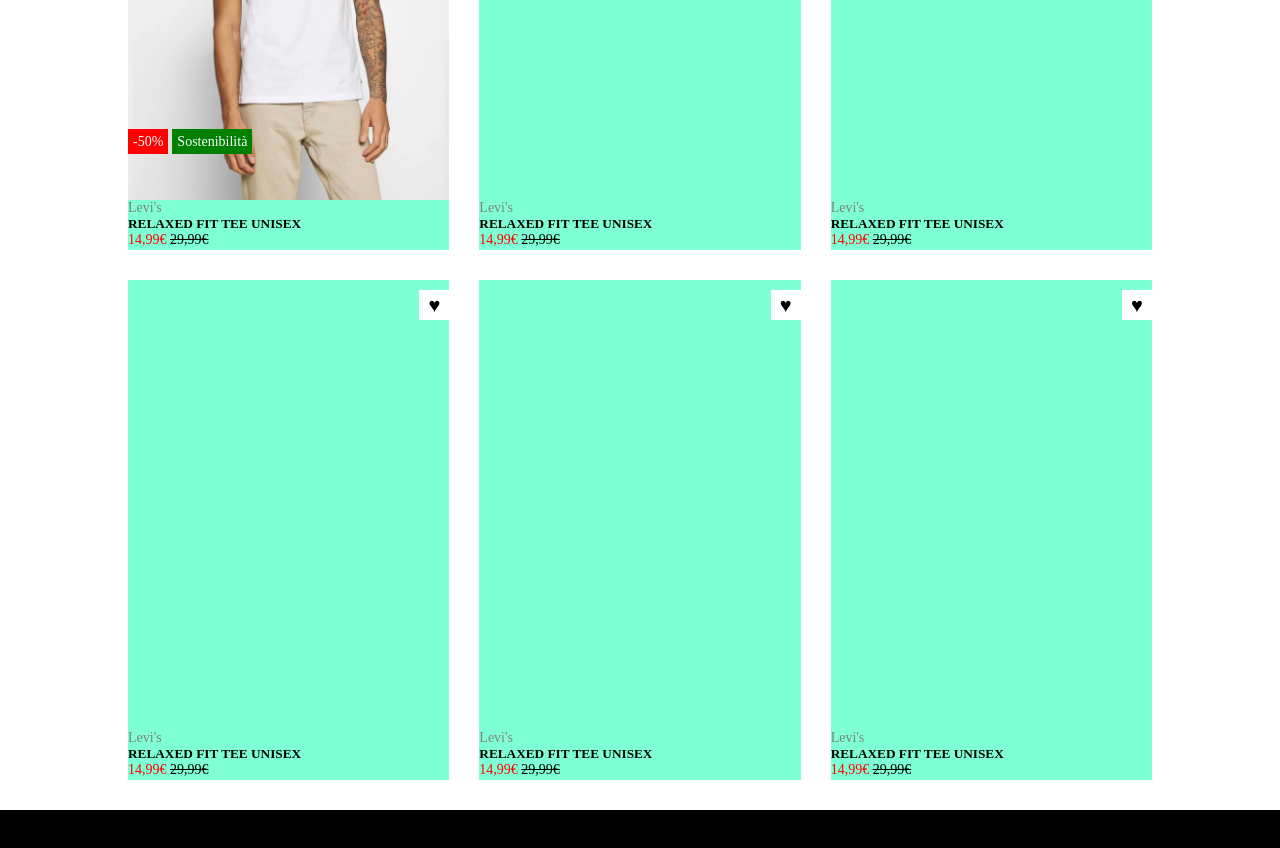
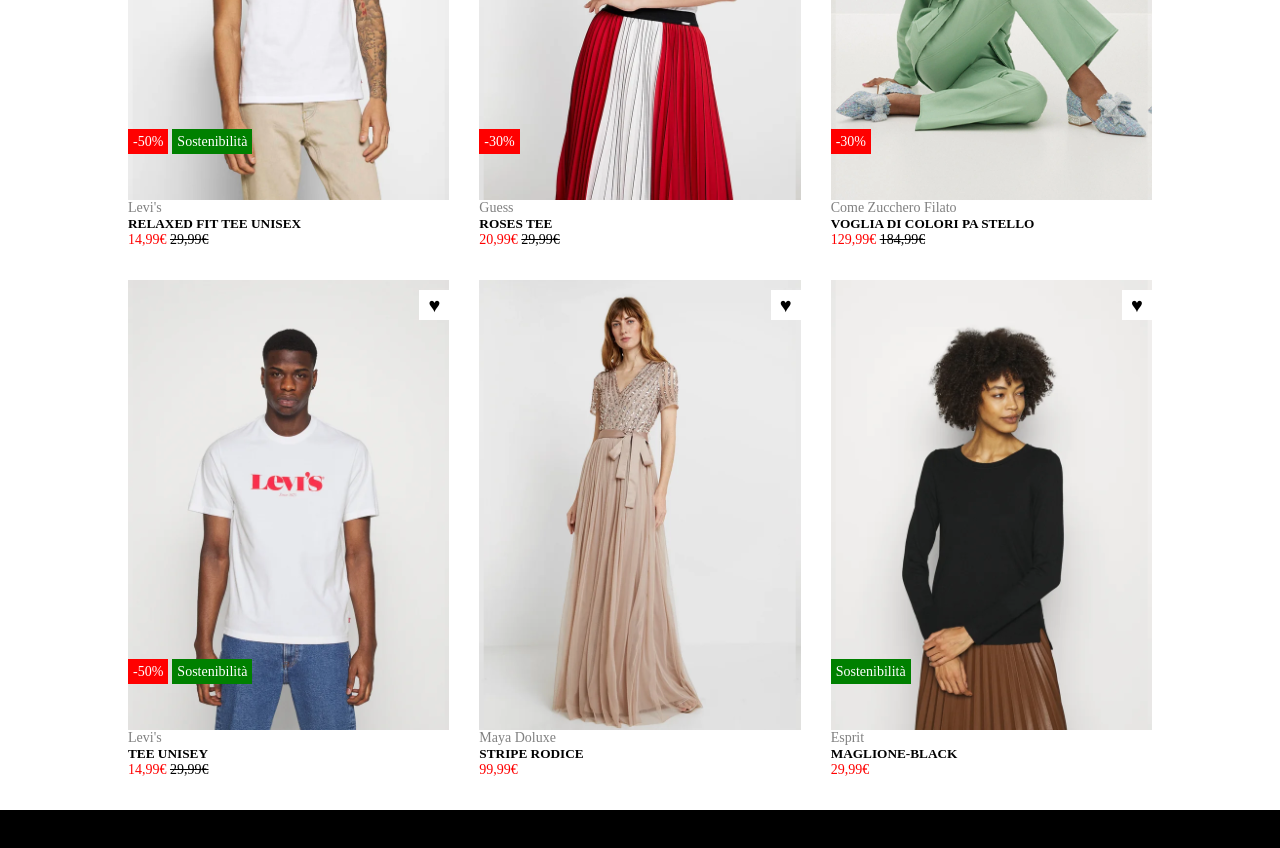
Before and after one commit to Marco9726/html-css-boolando, a plain HTML site: page index.html in a window 1280 px wide. Shown: the part 360-1208 px from the top of the page. Drawn offline with Linux system fonts and the light colour scheme.

Commit message:
card rifinite di immagini, prezzi e descrizioni

```diff
--- a/css/style.css
+++ b/css/style.css
@@ -72,7 +72,6 @@ main .container .row{
 }
 main .container .row .col{
     width: calc(100% / 3 - 20px);
-    background-color: aquamarine;
     height: 500px;
 }
 
@@ -140,9 +139,29 @@ main .container .row .col .info .brand{
     right: 0;
     top: 10px;
 }
-
+/* IMMAGINI  */
 #Image1{
     background-image: url('../img/1.webp');
+}
+
+#Image2{
+    background-image: url('../img/2.webp');
+}
+
+#Image3{
+    background-image: url('../img/3.webp');
+}
+
+#Image4{
+    background-image: url('../img/4.webp');
+}
+
+#Image5{
+    background-image: url('../img/5.webp');
+}
+
+#Image6{
+    background-image: url('../img/6.webp');
 }
 
 /* FOOTER  */
--- a/index.html
+++ b/index.html
@@ -65,7 +65,52 @@
                     </div>
                     <div class="col">
                         <div class="card" id="Image2">
-                            <div class="about"></div>
+                            <div class="about">
+                                <span class="percentage">-30</span>
+                            </div>
+                            <span class="heart">&hearts;</span>
+                        </div>
+                        <div class="info">
+                            <div class="brand">
+                                Guess
+                            </div>
+                            <div class="dress">
+                                <h5>ROSES TEE</h5>
+                            </div>
+                            <div class="price">
+                                <span class="discount">20,99</span>
+                                <span class="original">29,99</span>
+                            </div>
+                        </div>
+                    </div>
+                    <div class="col">
+                        <div class="card" id="Image3">
+                            <div class="about">
+                                <span class="percentage">-30</span>
+                            </div>
+                            <span class="heart">&hearts;</span>
+                        </div>
+                        <div class="info">
+                            <div class="brand">
+                                Come Zucchero Filato
+                            </div>
+                            <div class="dress">
+                                <h5>VOGLIA DI COLORI PA STELLO</h5>
+                            </div>
+                            <div class="price">
+                                <span class="discount">129,99</span>
+                                <span class="original">184,99</span>
+                            </div>
+                        </div>
+                    </div>
+                </div>
+                <div class="row">
+                    <div class="col">
+                        <div class="card" id="Image4">
+                            <div class="about">
+                                <span class="percentage">-50</span>
+                                <span class="sost">Sostenibilit</span>
+                            </div>
                             <span class="heart">&hearts;</span>
                         </div>
                         <div class="info">
@@ -73,45 +118,7 @@
                                 Levi's
                             </div>
                             <div class="dress">
-                                <h5>RELAXED FIT TEE UNISEX</h5>
-                            </div>
-                            <div class="price">
-                                <span class="discount">14,99</span>
-                                <span class="original">29,99</span>
-                            </div>
-                        </div>
-                    </div>
-                    <div class="col">
-                        <div class="card" id="Image3">
-                            <div class="about"></div>
-                            <span class="heart">&hearts;</span>
-                        </div>
-                        <div class="info">
-                            <div class="brand">
-                                Levi's
-                            </div>
-                            <div class="dress">
-                                <h5>RELAXED FIT TEE UNISEX</h5>
-                            </div>
-                            <div class="price">
-                                <span class="discount">14,99</span>
-                                <span class="original">29,99</span>
-                            </div>
-                        </div>
-                    </div>
-                </div>
-                <div class="row">
-                    <div class="col">
-                        <div class="card" id="Image4">
-                            <div class="about"></div>
-                            <span class="heart">&hearts;</span>
-                        </div>
-                        <div class="info">
-                            <div class="brand">
-                                Levi's
-                            </div>
-                            <div class="dress">
-                                <h5>RELAXED FIT TEE UNISEX</h5>
+                                <h5>TEE UNISEY</h5>
                             </div>
                             <div class="price">
                                 <span class="discount">14,99</span>
@@ -126,32 +133,32 @@
                         </div>
                         <div class="info">
                             <div class="brand">
-                                Levi's
+                                Maya Doluxe
                             </div>
                             <div class="dress">
-                                <h5>RELAXED FIT TEE UNISEX</h5>
+                                <h5>STRIPE RODICE</h5>
                             </div>
                             <div class="price">
-                                <span class="discount">14,99</span>
-                                <span class="original">29,99</span>
+                                <span class="discount">99,99</span>
                             </div>
                         </div>
                     </div>
                     <div class="col">
                         <div class="card" id="Image6">
-                            <div class="about"></div>
+                            <div class="about">
+                                <span class="sost">Sostenibilit</span>
+                            </div>
                             <span class="heart">&hearts;</span>
                         </div>
                         <div class="info">
                             <div class="brand">
-                                Levi's
+                                Esprit
                             </div>
                             <div class="dress">
-                                <h5>RELAXED FIT TEE UNISEX</h5>
+                                <h5>MAGLIONE-BLACK</h5>
                             </div>
                             <div class="price">
-                                <span class="discount">14,99</span>
-                                <span class="original">29,99</span>
+                                <span class="discount">29,99</span>
                             </div>
                         </div>
                     </div>
```
